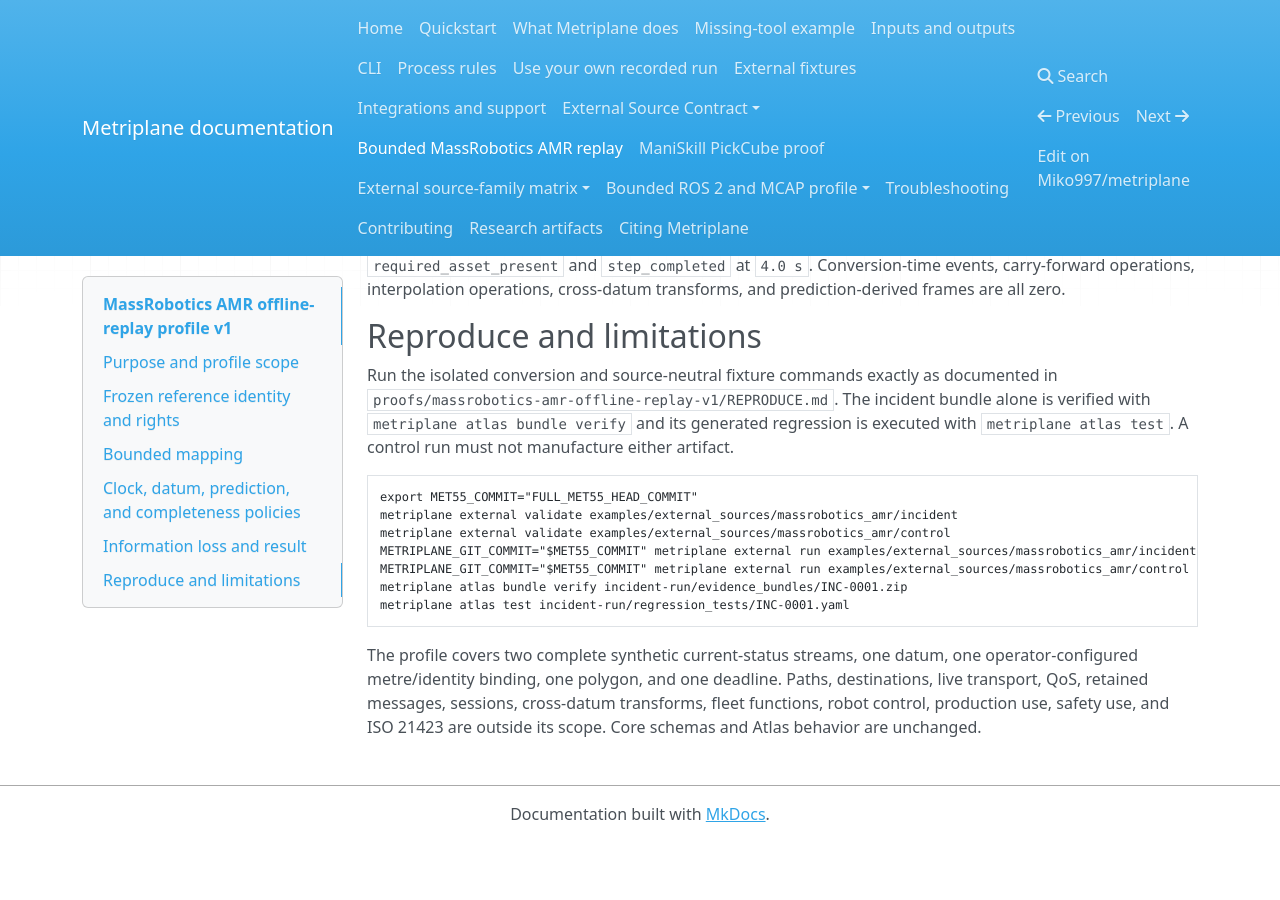
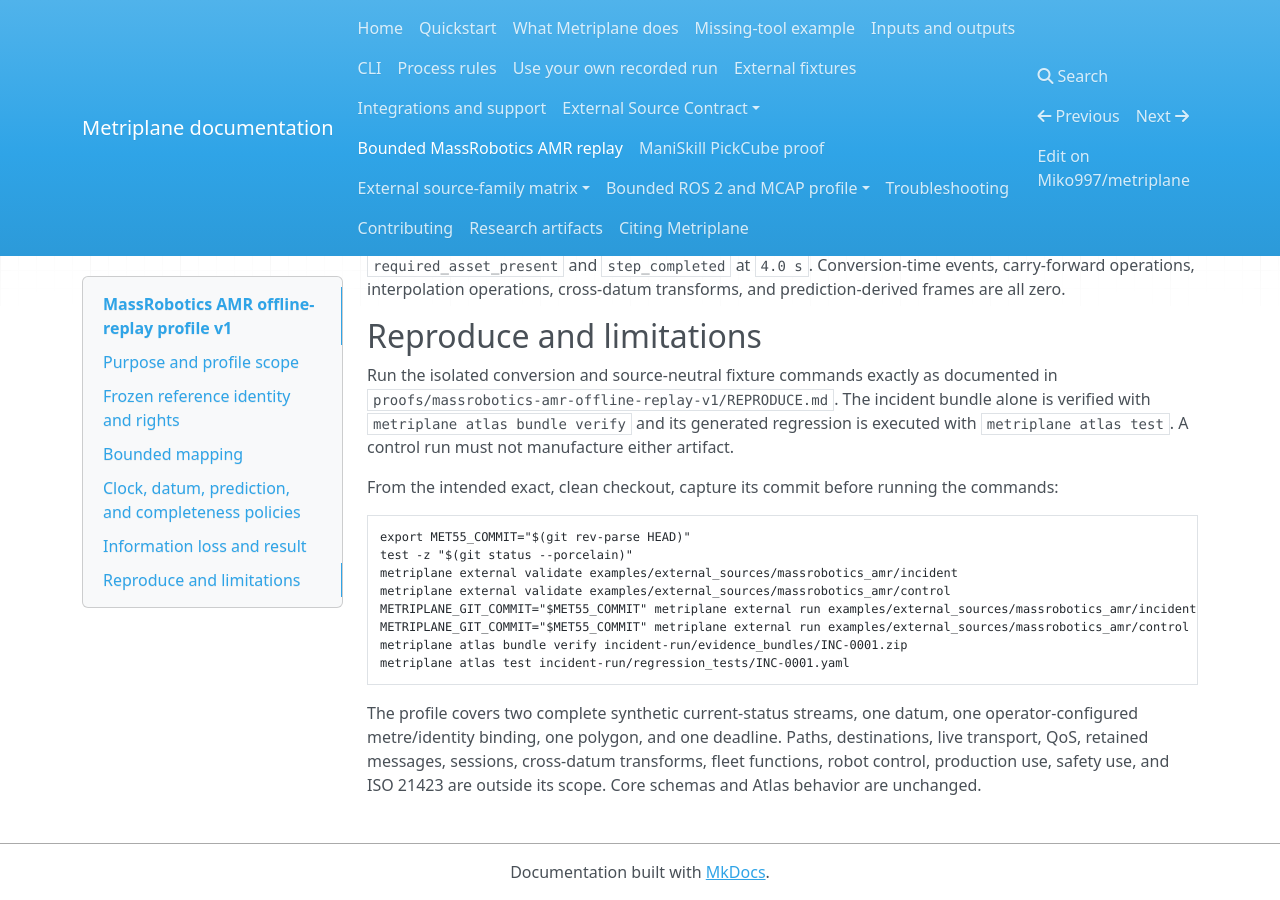
Before and after one commit to Miko997/metriplane, an MkDocs documentation site: the page built from docs/specs/massrobotics-amr-offline-replay-profile-v1.md, in a window 1280 px wide and 900 px high, scrolled down 3265 px. Built offline with MkDocs 1.6.1, drawn with Linux system fonts in a browser that asks for light colours; nearby versions of some CDN libraries; before the commit the page ends 4107 px from its top, so only the background shows below that.

Commit message:
docs: fix MET-55 reproduction commit setup

````diff
--- a/docs/specs/massrobotics-amr-offline-replay-profile-v1.md
+++ b/docs/specs/massrobotics-amr-offline-replay-profile-v1.md
@@ -159,8 +159,12 @@
 its generated regression is executed with `metriplane atlas test`. A control
 run must not manufacture either artifact.
 
+From the intended exact, clean checkout, capture its commit before running the
+commands:
+
 ```console
-export MET55_COMMIT="FULL_MET55_HEAD_COMMIT"
+export MET55_COMMIT="$(git rev-parse HEAD)"
+test -z "$(git status --porcelain)"
 metriplane external validate examples/external_sources/massrobotics_amr/incident
 metriplane external validate examples/external_sources/massrobotics_amr/control
 METRIPLANE_GIT_COMMIT="$MET55_COMMIT" metriplane external run examples/external_sources/massrobotics_amr/incident --out incident-run --run-id massrobotics_amr_incident
````
Also changed, not shown: proofs/massrobotics-amr-offline-replay-v1/REPRODUCE.md (+2 -1 lines), docs/user-guide/external-source-family-matrix-v1/matrix.json, 2 other files.
